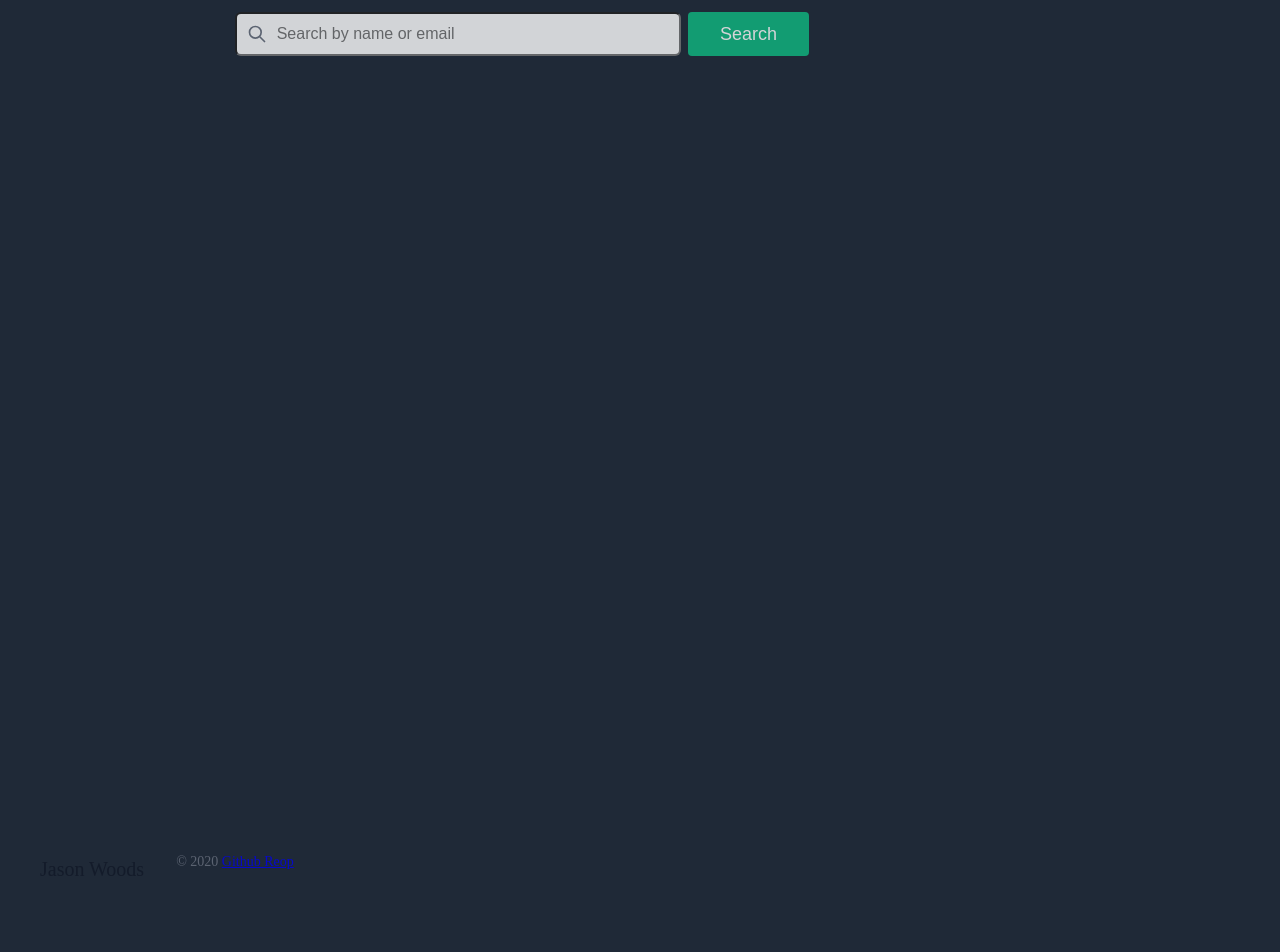
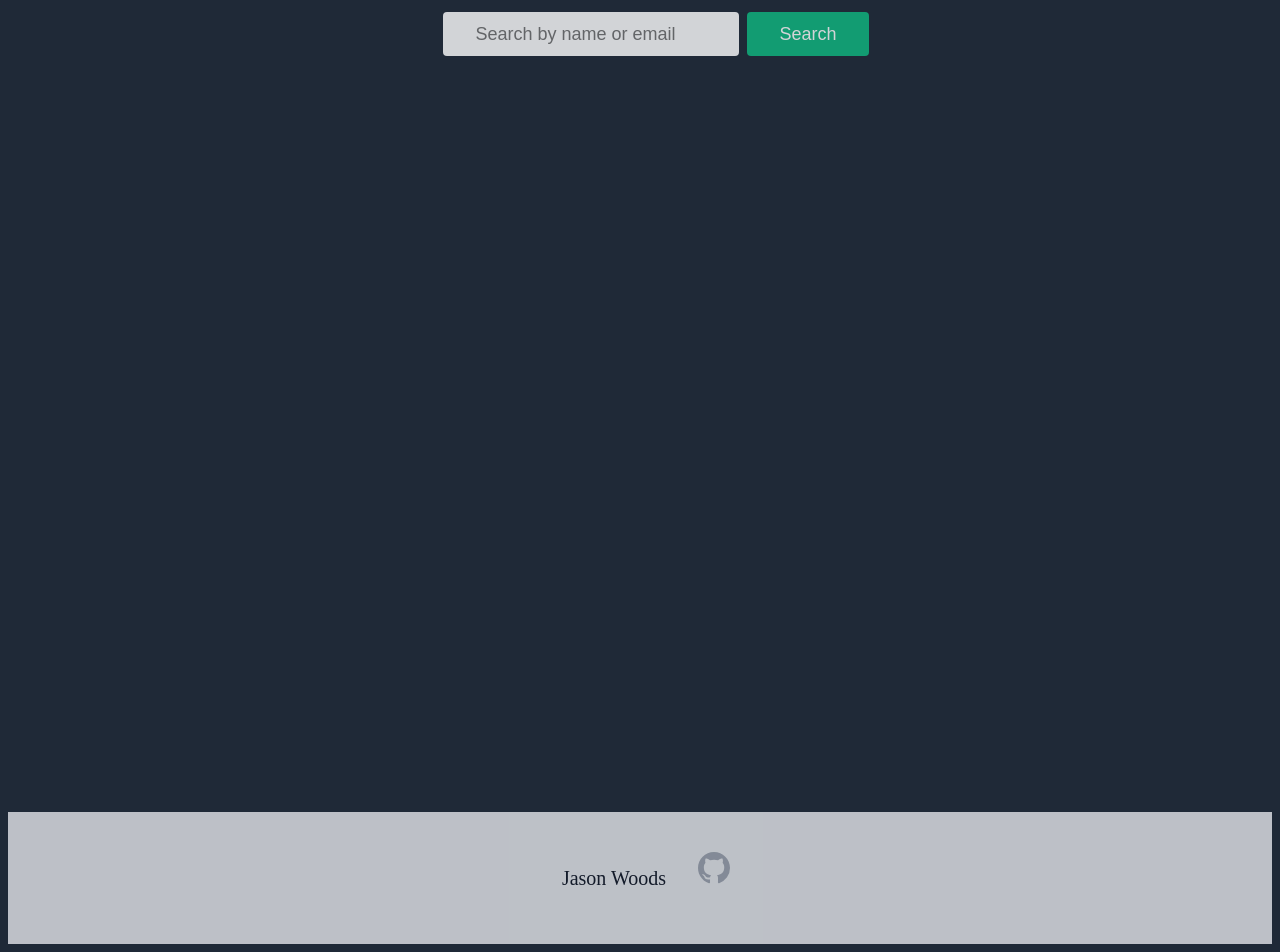
Before and after one commit to jwoods1/GithubSearch, a Next.js app: page / in a window 1280 px wide. Shown: the part 140-1092 px from the top of the page. Built offline with nearby package versions, Linux system fonts and the light colour scheme.

Commit message:
final tweaks

```diff
--- a/components/footer.tsx
+++ b/components/footer.tsx
@@ -1,14 +1,31 @@
 const Footer = () => {
-    return <footer className="text-gray-700 body-font">
-    <div className="container py-2 lg:px-5 lg:py-8 mx-auto flex items-center sm:flex-row flex-col">
-      <a className="flex title-font font-medium items-center md:justify-start justify-center text-gray-900">
-        <span className="ml-3 text-xl">Jason Woods</span>
-      </a>
-      <p className="text-sm text-gray-500 sm:ml-4 sm:pl-4 sm:border-l-2 sm:border-gray-200 sm:py-2 sm:mt-0 mt-4">© 2020 {' '}
-        <a href="https://github.com/jwoods1/GithubSearch" target="_blank">Github Reop</a>
-      </p>
-    </div>
-  </footer>
-}
+  return (
+    <footer className="text-gray-700 body-font bg-gray-200">
+      <div className="py-2 lg:px-5 lg:py-8 mx-auto  flex items-center flex-row justify-center">
+        <a className="flex title-font font-medium text-gray-900">
+          <span className="ml-3 text-xl">Jason Woods</span>
+        </a>
+        <p className="text-sm text-gray-500 sm:ml-4 sm:pl-4 sm:border-l-2 sm:border-gray-200 sm:py-2 sm:mt-0 mt-4 ml-2">
+          <a href="https://github.com/jwoods1/GithubSearch" target="_blank">
+            <svg
+              className="text-gray-400 hover:text-gray-800"
+              fill="currentColor"
+              height="32"
+              viewBox="0 0 16 16"
+              version="1.1"
+              width="32"
+              aria-hidden="true"
+            >
+              <path
+                fillRule="evenodd"
+                d="M8 0C3.58 0 0 3.58 0 8c0 3.54 2.29 6.53 5.47 7.59.4.07.55-.17.55-.38 0-.19-.01-.82-.01-1.49-2.01.37-2.53-.49-2.69-.94-.09-.23-.48-.94-.82-1.13-.28-.15-.68-.52-.01-.53.63-.01 1.08.58 1.23.82.72 1.21 1.87.87 2.33.66.07-.52.28-.87.51-1.07-1.78-.2-3.64-.89-3.64-3.95 0-.87.31-1.59.82-2.15-.08-.2-.36-1.02.08-2.12 0 0 .67-.21 2.2.82.64-.18 1.32-.27 2-.27.68 0 1.36.09 2 .27 1.53-1.04 2.2-.82 2.2-.82.44 1.1.16 1.92.08 2.12.51.56.82 1.27.82 2.15 0 3.07-1.87 3.75-3.65 3.95.29.25.54.73.54 1.48 0 1.07-.01 1.93-.01 2.2 0 .21.15.46.55.38A8.013 8.013 0 0016 8c0-4.42-3.58-8-8-8z"
+              ></path>
+            </svg>
+          </a>
+        </p>
+      </div>
+    </footer>
+  );
+};
 
 export default Footer;
--- a/components/nav.tsx
+++ b/components/nav.tsx
@@ -2,7 +2,7 @@ const NavBar = () => {
   return (
     <header className="flex justify-between items-center py-4 px-6">
       <div className="flex items-center">
-        <h1 className="text-yellow-400">Github User Search</h1>
+        <h1 className="text-green-200">Github User Search</h1>
       </div>
       <div className="relative">
         <div x-data="{ dropdownOpen: false }" className="relative">
--- a/components/paginator.tsx
+++ b/components/paginator.tsx
@@ -1,25 +1,50 @@
-import ParseLink from "parse-link-header"
+import ParseLink from "parse-link-header";
 
-const Paginator = ({page, links, total}) => {
-    if(total > 12){
-        if(links.prev){
-            return <div className="grid grid-cols-2 mt-2">
-            <button onClick={() => page(links.prev.url)} className="justify-self-start">Prev</button>
-            <button onClick={() => page(links.next.url)} className="justify-self-end">Next</button>
+const Paginator = ({ page, links, total }) => {
+  if (total > 12) {
+    if (links.prev) {
+      return (
+        <div className="grid grid-cols-2 mt-2">
+          <button
+            onClick={() => page(links.prev.url)}
+            className="justify-self-start text-white px-8 bg-green-500 border-0 py-2 focus:outline-none hover:bg-green-600 rounded text-lg"
+          >
+            Prev
+          </button>
+          <button
+            onClick={() => page(links.next.url)}
+            className="justify-self-end text-white px-8 bg-green-500 border-0 py-2 focus:outline-none hover:bg-green-600 rounded text-lg"
+          >
+            Next
+          </button>
         </div>
+      );
     }
-        if(!links.next){
-            return <div className="grid grid-cols-2 mt-2">
-              <button onClick={() => page(links.prev.url)} className="justify-self-start">Prev</button>
+    if (!links.next) {
+      return (
+        <div className="grid grid-cols-2 mt-2">
+          <button
+            onClick={() => page(links.prev.url)}
+            className="justify-self-start text-white px-8 bg-green-500 border-0 py-2 focus:outline-none hover:bg-green-600 rounded text-lg"
+          >
+            Prev
+          </button>
         </div>
+      );
     }
-        return <div className="grid grid-cols-2 mt-2">
+    return (
+      <div className="grid grid-cols-2 mt-2">
         <div></div>
-        <button onClick={() => page(links.next.url)} className="justify-self-end">Next</button>
+        <button
+          onClick={() => page(links.next.url)}
+          className="justify-self-end text-white px-8 bg-green-500 border-0 py-2 focus:outline-none hover:bg-green-600 rounded text-lg"
+        >
+          Next
+        </button>
       </div>
-
+    );
   }
   return <div></div>;
-}
+};
 
 export default Paginator;
--- a/components/search-form.tsx
+++ b/components/search-form.tsx
@@ -1,40 +1,26 @@
 const SearchForm = ({ query, setQuery, handleSubmit, searching }) => {
   return (
-    <section className="text-gray-700 body-font my-4 lg:w-2/3 mx-auto">
-      <form onSubmit={handleSubmit} className="grid grid-cols-2">
-        <div className="relative mx-4 lg:mx-0">
-          <span className="absolute inset-y-0 left-0 pl-3 flex items-center">
-            <svg
-              className="h-5 w-5 text-gray-500"
-              viewBox="0 0 24 24"
-              fill="none"
+    <section className="text-gray-700 body-font my-4 w-2/3 mx-auto flex justify-center ">
+      <form
+        onSubmit={handleSubmit}
+        className="flex flex-col md:flex-row justify-center"
       >
-              <path
-                d="M21 21L15 15M17 10C17 13.866 13.866 17 10 17C6.13401 17 3 13.866 3 10C3 6.13401 6.13401 3 10 3C13.866 3 17 6.13401 17 10Z"
-                stroke="currentColor"
-                strokeWidth="2"
-                strokeLinecap="round"
-                strokeLinejoin="round"
-              ></path>
-            </svg>
-          </span>
+        <div className="relative mx-0 flex-1">
           <input
-            className="form-input sm:w-11/12 lg:w-11/12 rounded-md pl-10 pr-4 py-2 text-base outline-none"
+            className="md:mr-2 py-2 px-8 border-0 text-lg rounded focus:outline-none"
             type="text"
             placeholder="Search by name or email"
             value={query}
             onChange={({ target }) => setQuery(target.value)}
           />
         </div>
-        <div>
         <button
           type="submit"
           disabled={searching || query.length === 0}
-            className=" text-white ml-8 px-8 bg-green-500 border-0 py-2 focus:outline-none hover:bg-green-600 rounded text-lg"
+          className="mt-2 md:mt-0 disabled:opacity-50 text-white px-8 bg-green-500 border-0 py-2 focus:outline-none hover:bg-green-600 rounded text-lg "
         >
           Search
         </button>
-        </div>
       </form>
     </section>
   );
--- a/pages/index.tsx
+++ b/pages/index.tsx
@@ -61,7 +61,7 @@ export default function Home() {
         <link rel="icon" href="/favicon.ico" />
       </Head>
       <NavBar />
-      <main className="container mx-auto py-2 lg:p-4 min-h-11/12 lg:min-h-screen">
+      <main className="container mx-auto py-2 lg:p-4 min-h-screen ">
         <SearchForm
           query={query}
           setQuery={setQuery}
@@ -69,7 +69,7 @@ export default function Home() {
           searching={searching}
         />
         <Meta search={search} total={results.total} />
-        <div className="min-h-11/12 mx-auto w-full sm:grid sm:grid-cols-2 md:grid md:grid-cols-3 lg:grid lg:grid-cols-3 gap-2">
+        <div className="min-h- mx-auto w-full sm:grid sm:grid-cols-2 md:grid md:grid-cols-3 lg:grid lg:grid-cols-3 gap-2">
           {results.data &&
             results.data.map((x, i) => {
               return <Result key={i} {...x} />;
```
Lines whose indentation alone changed are shown as unchanged.
